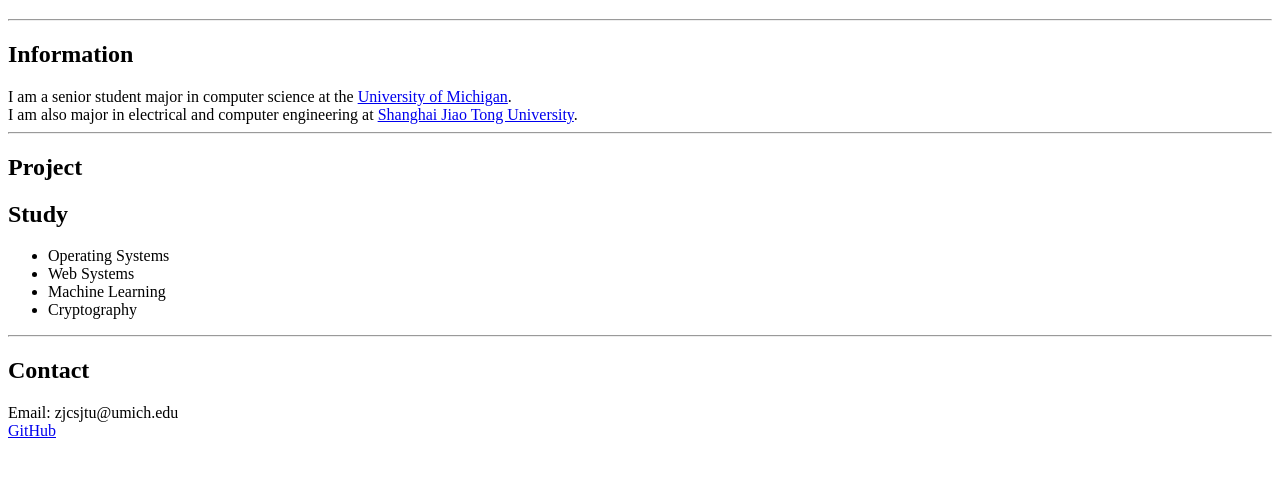
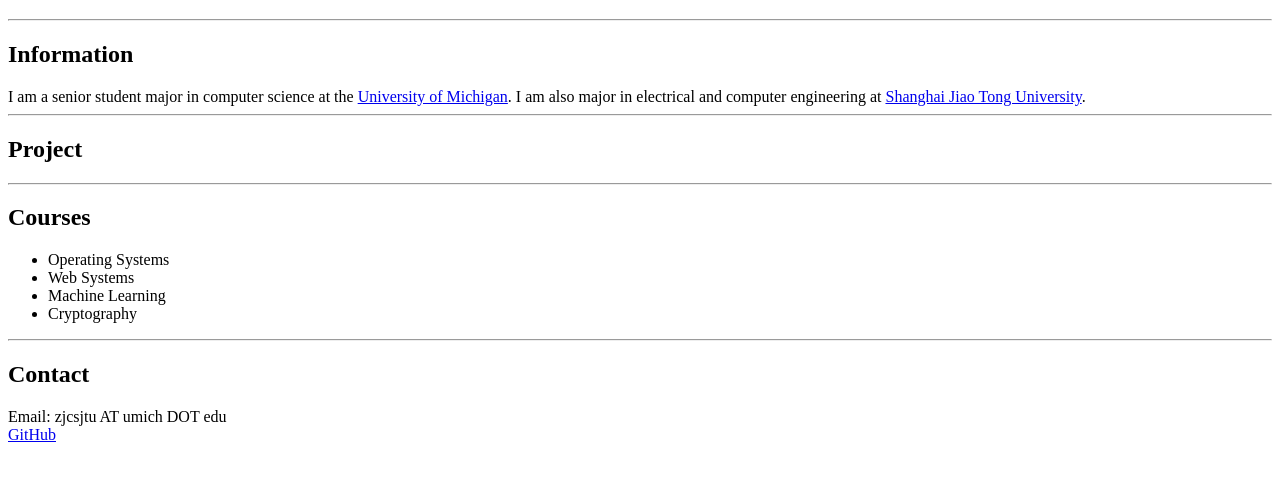
Before and after one commit to ZJCSJTU/ZJCSJTU.github.io, a plain HTML site: page index.html in a window 1280 px wide. Shown: the part 61-542 px from the top of the page. Drawn offline with Linux system fonts and the light colour scheme.

Commit message:
Minor update

```diff
--- a/index.html
+++ b/index.html
@@ -12,13 +12,13 @@
     <hr>
 
     <h2>Information</h2>
-    I am a senior student major in computer science at the <a href="https://umich.edu/">University of Michigan</a>. <br>
-    I am also major in electrical and computer engineering at <a href="https://www.sjtu.edu.cn/"> Shanghai Jiao Tong University</a>. <br>
+    I am a senior student major in computer science at the <a href="https://umich.edu/">University of Michigan</a>. I am also major in electrical and computer engineering at <a href="https://www.sjtu.edu.cn/"> Shanghai Jiao Tong University</a>. <br>
     <hr>
 
     <h2>Project</h2>
 
-    <h2>Study</h2>
+    <hr>
+    <h2>Courses</h2>
     <ul>
         <li>Operating Systems
         <li>Web Systems
@@ -28,6 +28,6 @@
     <hr>
 
     <h2>Contact</h2>
-    Email: zjcsjtu@umich.edu<br>
+    Email: zjcsjtu AT umich DOT edu<br>
     <a href="https://github.com/ZJCSJTU">GitHub</a> <br>
 </body>
```
